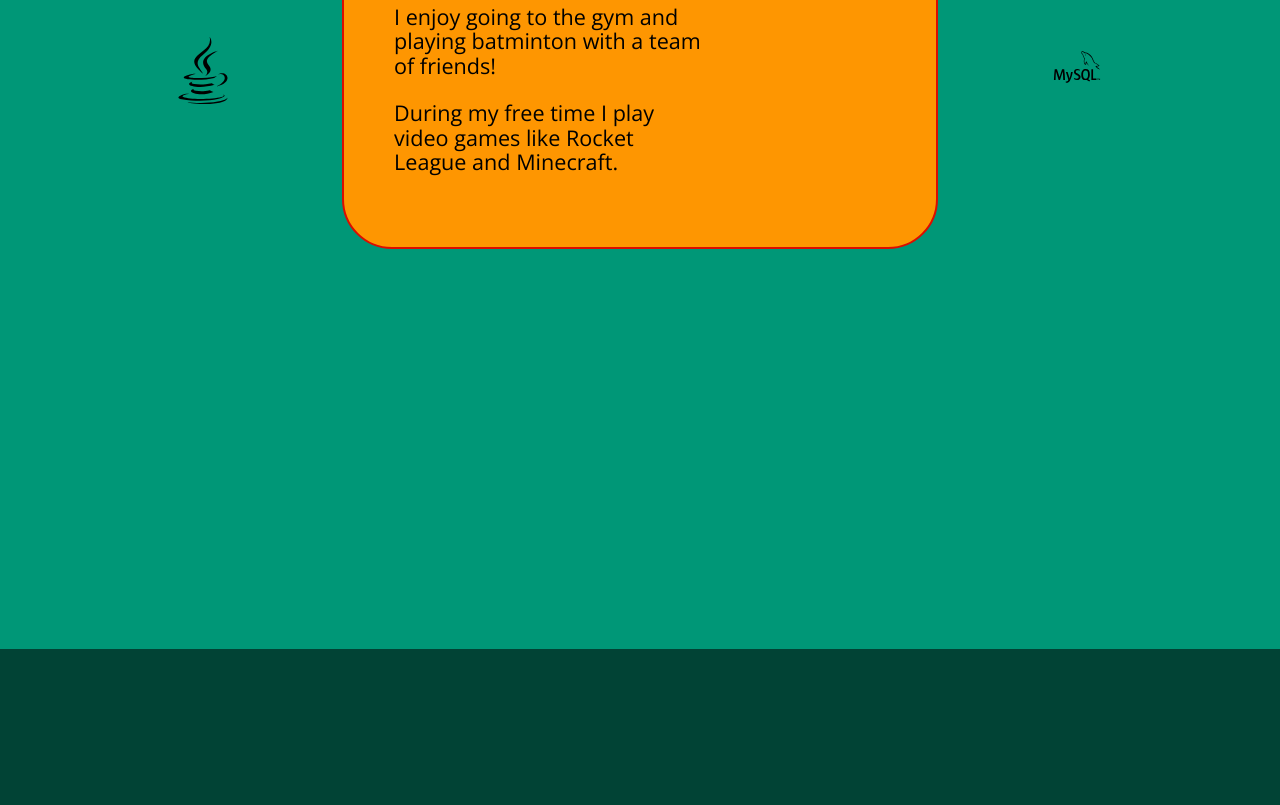
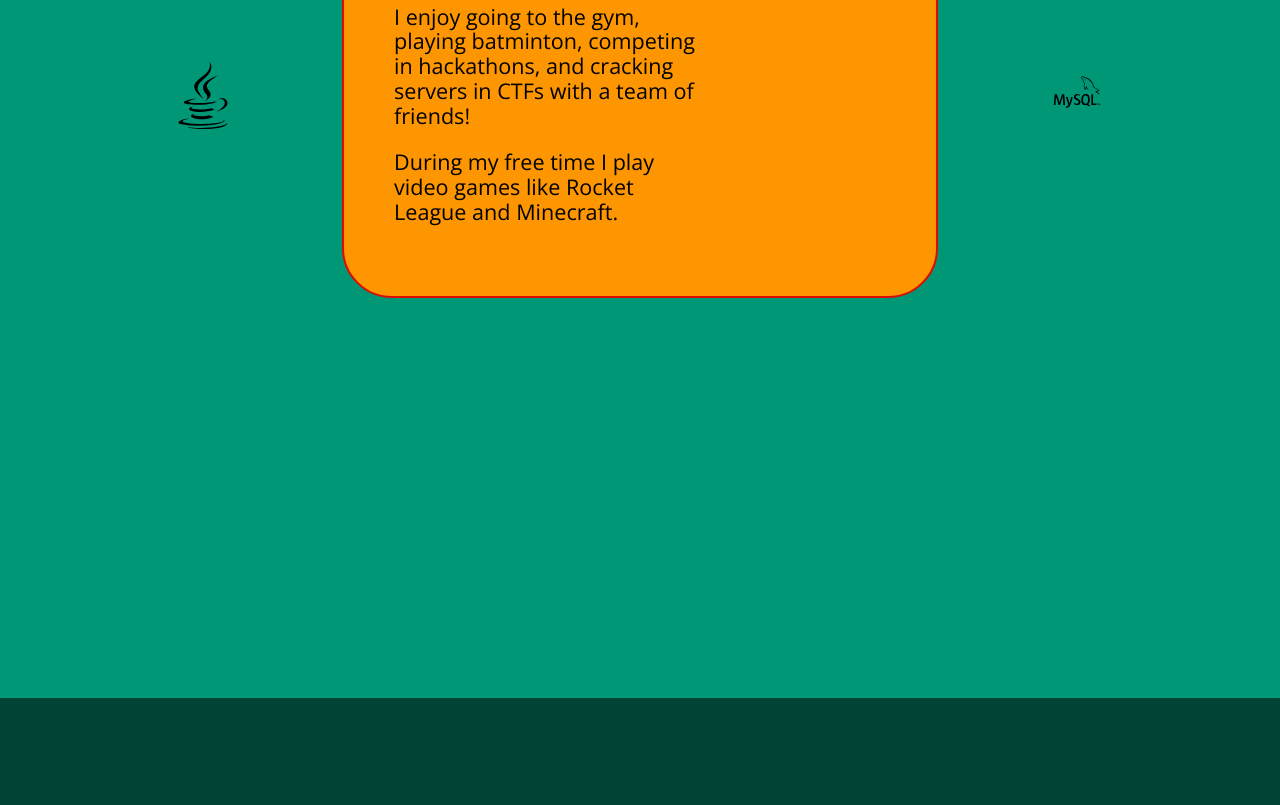
Before and after one commit to JayCBreak/JayCBreak.github.io, a plain HTML site: page index.html in a window 1280 px wide. Shown: the part 1674-2479 px from the top of the page. Drawn offline with nearby package versions, Linux system fonts and the light colour scheme.

Commit message:
Added more about me

```diff
--- a/index.html
+++ b/index.html
@@ -39,7 +39,7 @@
                                 Love backend programming and self-hosting services like <a href="https://jellyfin.org/">Jellyfin</a> and <a href="https://docs.craftycontrol.com/">Crafty4</a> on my homelab!
                             </p>
                             <p>
-                                I enjoy going to the gym and playing batminton with a team of friends!
+                                I enjoy going to the gym, playing batminton, competing in hackathons, and cracking servers in CTFs with a team of friends!
                             </p>
                             <p>
                                 During my free time I play video games like Rocket League and Minecraft.
```
